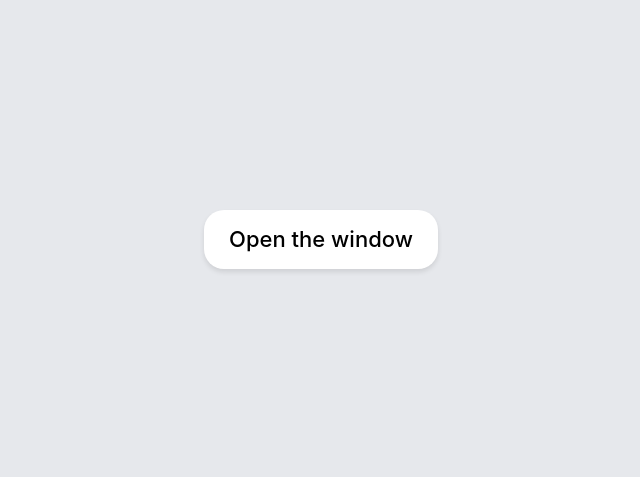
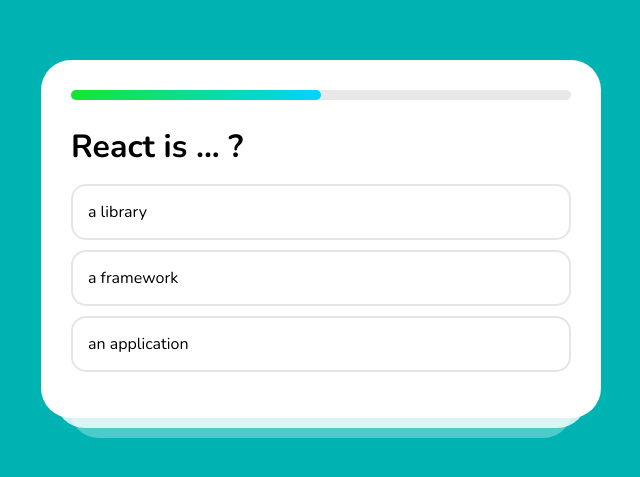
Before and after one commit to nils5002/SFM_Quiz, a React (Vite) app: page / in a window 1280 px wide. Shown: the part 161-638 px from the top of the page, without its empty margins (319-959 px from the left). Built offline with nearby package versions, Linux system fonts and the light colour scheme.

Commit message:
initial commit

```diff
--- a/index.html
+++ b/index.html
@@ -3,7 +3,7 @@
   <head>
     <meta charset="UTF-8" />
     <meta name="viewport" content="width=device-width, initial-scale=1.0" />
-    <title>Modal window</title>
+    <title>Quiz App</title>
   </head>
   <body>
     <div id="root"></div>
--- a/src/App.jsx
+++ b/src/App.jsx
@@ -1,14 +1,12 @@
-import Modal from './Modal'
-import { useState } from "react";
 import "./index.scss";
+import Game from "./components/Game";
+import Result from "./components/Result";
 
 export default function App() {
-  const [open, setOpen] = useState(false);
-
   return (
     <div className="App">
-      <button className="open-modal-btn" onClick={()=>{setOpen(true)}}>Open the window</button>
-      <Modal open={open} setOpen={setOpen} />
+      <Game />
+      {/* <Result /> */}
     </div>
   );
 }
--- a/src/Modal.jsx
+++ /dev/null
@@ -1,21 +0,0 @@
-
-export default function Modal({open, setOpen}) {
-  return (
-    <div className={`overlay animated ${open ? "show" : ""}`}>
-      <div className="modal">
-        <svg
-          onClick={() => {
-            setOpen(false);
-          }}
-          height="200"
-          viewBox="0 0 200 200"
-          width="200"
-        >
-          <title />
-          <path d="M114,100l49-49a9.9,9.9,0,0,0-14-14L100,86,51,37A9.9,9.9,0,0,0,37,51l49,49L37,149a9.9,9.9,0,0,0,14,14l49-49,49,49a9.9,9.9,0,0,0,14-14Z" />
-        </svg>
-        <img src="https://media0.giphy.com/media/v1.Y2lkPTc5MGI3NjExamUxZmR0ZXFwaHQzNnlncm04a2dyN255Mm9yN3g3ZWpjYTJtdTFmbyZlcD12MV9pbnRlcm5hbF9naWZfYnlfaWQmY3Q9Zw/3oKIPnAiaMCws8nOsE/giphy.gif" />
-      </div>
-    </div>
-  );
-}
--- /dev/null
+++ b/src/components/Game.jsx
@@ -0,0 +1,27 @@
+import { questions } from "../data";
+import { useState } from "react";
+
+export default function Game() {
+  const [step, setStep] = useState(0);
+  const question = questions[step];
+
+  const onClickWtf = (index) =>{
+    console.log(step, index);
+  }
+  return (
+    <>
+      <div className="progress">
+        <div style={{ width: "50%" }} className="progress__inner"></div>
+      </div>
+      <h1>{question.title}</h1>
+      <ul>
+        {question.variants.map((text, index) => (
+
+          <li key={text} onClick={()=> onClickWtf(index)}>
+            {text}
+            </li>
+        ))}
+      </ul>
+    </>
+  );
+}
--- /dev/null
+++ b/src/components/Result.jsx
@@ -0,0 +1,9 @@
+export default function Result() {
+  return (
+    <div className="result">
+      <img src="https://cdn-icons-png.flaticon.com/512/2278/2278992.png" />
+      <h2></h2>
+      <button>Try again</button>
+    </div>
+  );
+}
--- /dev/null
+++ b/src/data.js
@@ -0,0 +1,25 @@
+export const questions = [
+    {
+      title: "React is ... ?",
+      variants: ["a library", "a framework", "an application"],
+      correct: 0,
+    },
+    {
+      title: "A component is ... ",
+      variants: [
+        "an application",
+        "a part of an application or a page",
+        "something I don't know what it is",
+      ],
+      correct: 1,
+    },
+    {
+      title: "What is JSX?",
+      variants: [
+        "It's plain HTML",
+        "It's a function",
+        "It's HTML with the ability to execute JS code",
+      ],
+      correct: 2,
+    },
+  ];
--- a/src/index.scss
+++ b/src/index.scss
@@ -1,110 +1,122 @@
 @use "sass:color";
+@import url('https://fonts.googleapis.com/css2?family=Nunito:wght@400;500;700&display=swap');
 
-* {
-  font-family: -apple-system, BlinkMacSystemFont, "Segoe UI", "Roboto", "Oxygen",
-    "Ubuntu", "Cantarell", "Fira Sans", "Droid Sans", "Helvetica Neue",
-    sans-serif;
+*:focus {
+  outline: none;
+  -webkit-tap-highlight-color: transparent
+}
+
+*:focus-visible {
+  outline: 2px solid #2a9d8f;
+  outline-offset: 4px
 }
 
 body {
   margin: 0;
+  font-family: 'Nunito', sans-serif;
   -webkit-font-smoothing: antialiased;
   -moz-osx-font-smoothing: grayscale;
-  background-color: #e6e8ec;
-}
-
-.App {
+  background-color: #00b3b3;
   display: flex;
   align-items: center;
   justify-content: center;
   height: 100svh;
-  text-align: center;
 }
 
-.open-modal-btn {
-  background: #fff;
-  padding: 18px 25px;
-  border-radius: 20px;
-  font-weight: 500;
+.App {
+  width: 60vw;
+  max-width: 31.25rem;
+  border-radius: 30px;
+  padding: 1.875rem;
+  background-color: #fff;
+  position: relative;
+
+  .result {
+    text-align: center;
+
+    button {
+      font-weight: bold;
+      font-family: 'Nunito', sans-serif;
+      border-radius: 30px;
       border: 0;
-  outline: none;
-  font-size: 22px;
+      padding: .9375rem 1.875rem;
+      font-size: 1.25rem;
+      background-color: color.adjust(#ff006e, $lightness: 3%);
+      color: #fff;
+      margin-top: 1.25rem;
       cursor: pointer;
-  line-height: 23px;
-  box-shadow: 0 3px 5px rgba(0, 0, 0, 0.1);
-  transition: all 0.1s ease-in-out;
-
-  &:hover {
-    box-shadow: 0 8px 10px rgba(0, 0, 0, 0.1);
-    transform: translateY(-1px);
     }
 
-  &:active {
-    box-shadow: none;
-    transform: translateY(0);
+    h2 {
+      margin-bottom: 0;
+    }
+
+    img {
+      width: 150px;
     }
   }
 
-.overlay {
-  position: absolute;
-  left: 0;
-  top: 0;
-  width: 100%;
+  .progress {
+    height: .625rem;
+    border-radius: 30px;
+    background-color: rgb(232, 232, 232);
+    margin-bottom: 1.5625rem;
+
+    &__inner {
       height: 100%;
-  background-color: rgba(0, 0, 0, 0.4);
-  transition: all 0.5s ease-in-out;
+      border-radius: 30px;
+      width: 80%;
+      background: rgb(18, 231, 48);
+      transition: all 0.3s ease-in-out;
+      background: linear-gradient(90deg, rgba(18, 231, 48, 1) 0%, rgba(0, 212, 255, 1) 100%);
+    }
   }
 
-.modal {
-  background-color: #fff;
-  padding: 2.5rem 1.875rem;
-  border-radius: 10px;
+  &:before,
+  &:after {
+    content: '';
+    display: block;
+    height: 3.125rem;
+    border-bottom-left-radius: 30px;
+    border-bottom-right-radius: 30px;
     position: absolute;
     left: 50%;
-  top: 50%;
-  transform: translate(-50%, -50%);
-  box-shadow: 0 3px 5px rgba(0, 0, 0, 0.1);
-  transition: all 0.5s ease-in-out;
-
-  img {
-    border-radius: 5px;
-    max-height: 100%;
+    transform: translateX(-50%);
   }
 
-  svg {
-    position: absolute;
-    right: 10px;
-    top: 10px;
-    height: 24px;
-    width: 24px;
-    opacity: 0.3;
+  &:before {
+    width: 95%;
+    bottom: -10px;
+    background-color: rgba(255, 255, 255, 0.8);
+    z-index: -1;
+  }
+
+  &:after {
+    width: 90%;
+    bottom: -20px;
+    background-color: rgba(255, 255, 255, 0.3);
+    z-index: -2;
+  }
+
+  h1 {
+    margin: 0;
+  }
+
+  ul {
+    list-style: none;
+    padding: 0;
+
+    li {
+      padding: .9375rem;
+      border: 2px solid rgba(0, 0, 0, 0.1);
+      border-radius: 15px;
+      margin-bottom: .625rem;
       cursor: pointer;
       transition: all 0.1s ease-in-out;
 
       &:hover {
-      opacity: 1;
-      fill: red;
+        border: 2px solid rgba(0, 0, 0, 0.3);
       }
     }
   }
-
-.overlay.animated {
-  opacity: 0;
-  visibility: hidden;
-
-  .modal {
-    opacity: 0;
-    visibility: hidden;
-    transition-delay: 0.2s;
 }
-
-  &.show {
-    opacity: 1;
-    visibility: visible;
-
-    .modal {
-      opacity: 1;
-      visibility: visible;
-    }
-  }
-}
--- a/vite.config.js
+++ b/vite.config.js
@@ -3,6 +3,6 @@
 
 // https://vite.dev/config/
 export default defineConfig({
-  base:'/Modal-window/',
+  base:'/Quiz-app/',
   plugins: [react()],
 })
```
Also changed, not shown: 2 other files (tests, documents, lock files or other folders). Lines whose indentation alone changed are shown as unchanged.
